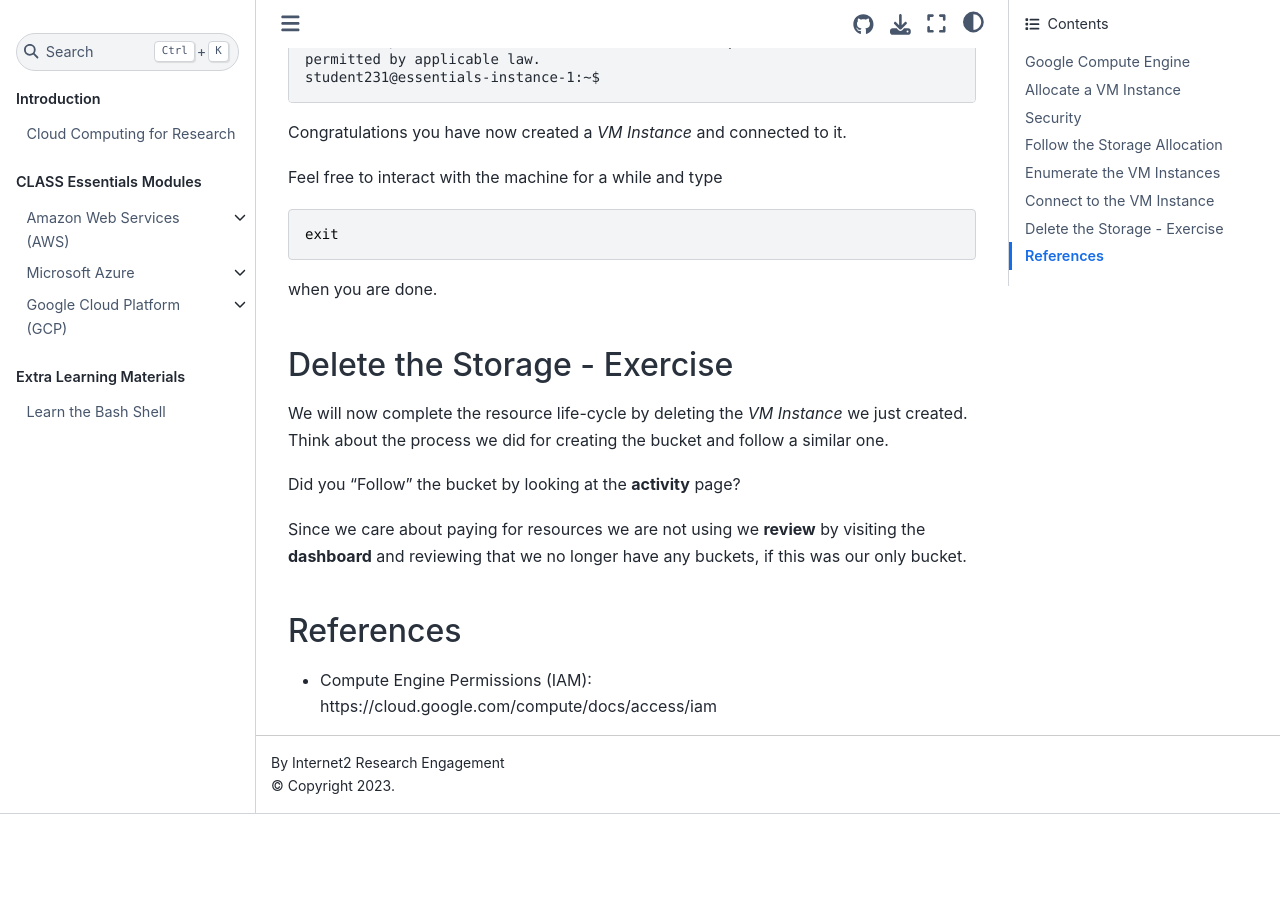
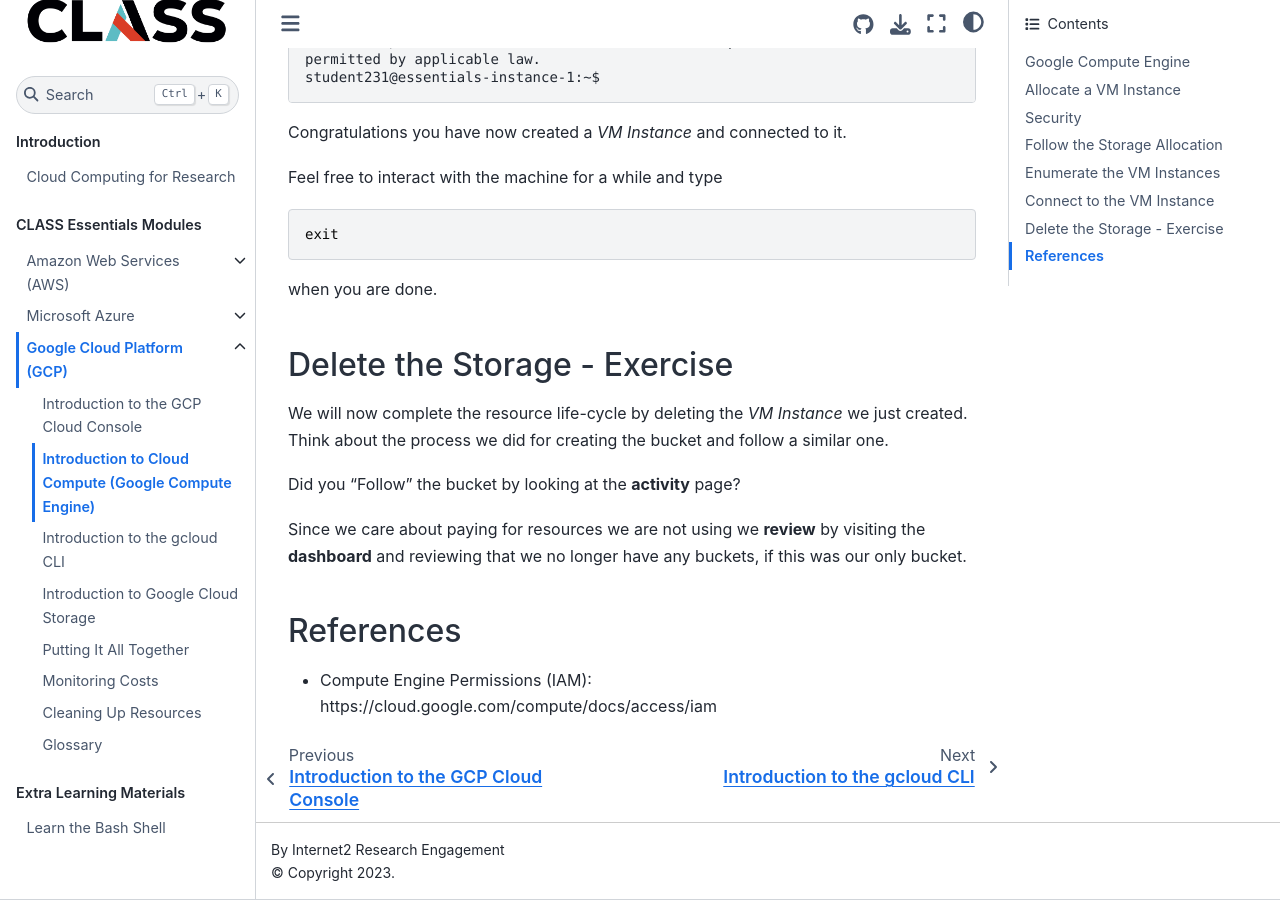
Before and after one commit to middelkoopt/CLASS-Essentials, a Jupyter Book: the page built from content/GCP/02_intro_to_compute.ipynb, in a window 1280 px wide and 900 px high, scrolled down 5535 px. Built offline with Jupyter Book 1.0.4 settings and Sphinx 7.4.7 and the Sphinx Book theme 1.1.4, drawn with Linux system fonts in a browser that asks for light colours; pages that are not in the unit, such as notebooks, are missing from menus; before the commit the page ends 6349 px from its top, so only the background shows below that; part of the change alters nothing that is shown.

Commit message:
Fix heading levels (warnings) and TOC

```diff
--- a/content/_toc.yml
+++ b/content/_toc.yml
@@ -36,13 +36,13 @@ parts:
     - file: GCP/intro_to_GCP_Essentials
       sections:
       - file: GCP/01_intro_to_cloud_console
-      - file: GCP/02_intro_to_cloud_compute_part1
-      - file: GCP/03_intro_to_cloud_compute_part2
+      - file: GCP/02_intro_to_compute
       - file: GCP/04_intro_to_cli
       - file: GCP/05_intro_to_cloud_storage
       - file: GCP/06_running_analysis
       - file: GCP/07_monitoring_costs
       - file: GCP/08_cleaning_up_resources
+      - file: GCP/glossary
 
   - caption: Extra Learning Materials
     chapters:
```
Also changed, not shown: content/GCP/01_intro_to_cloud_console.ipynb, content/GCP/02_intro_to_compute.ipynb, content/GCP/04_intro_to_cli.ipynb, content/GCP/05_intro_to_cloud_storage.ipynb, content/GCP/06_running_analysis.ipynb, content/GCP/07_monitoring_costs.ipynb, content/GCP/08_cleaning_up_resources.ipynb, content/GCP/glossary.ipynb (added), content/GCP/intro_to_GCP_Essentials.ipynb.
